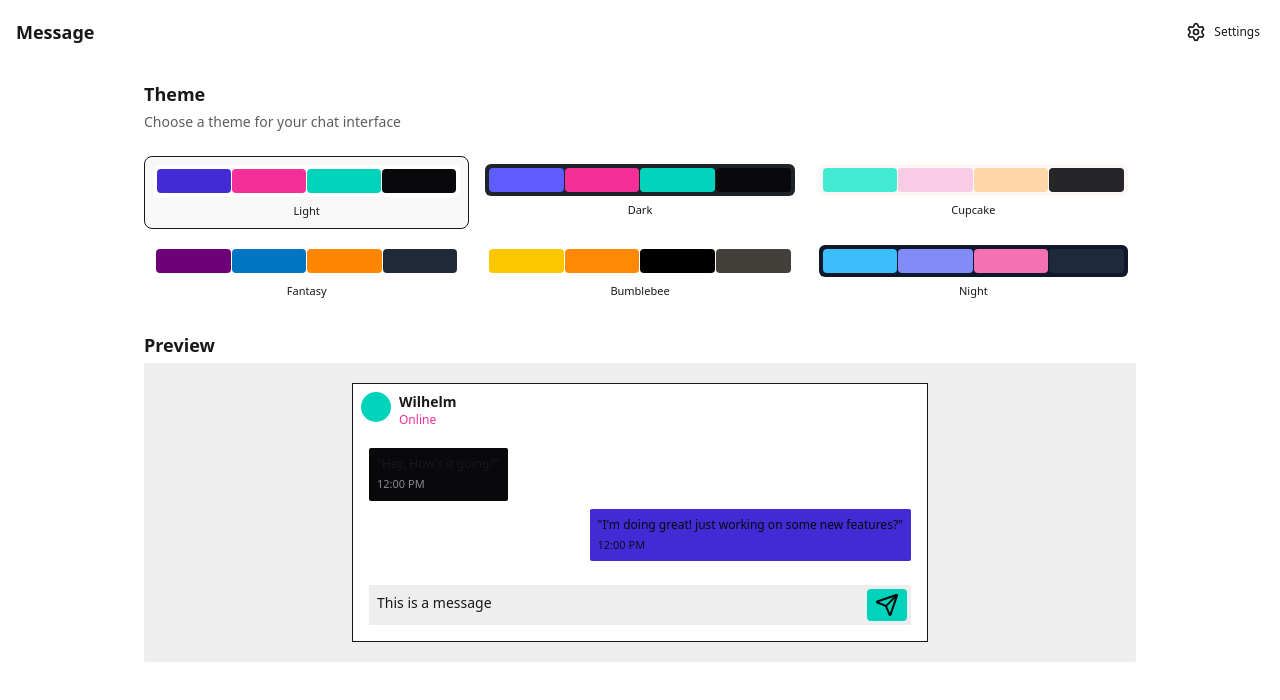
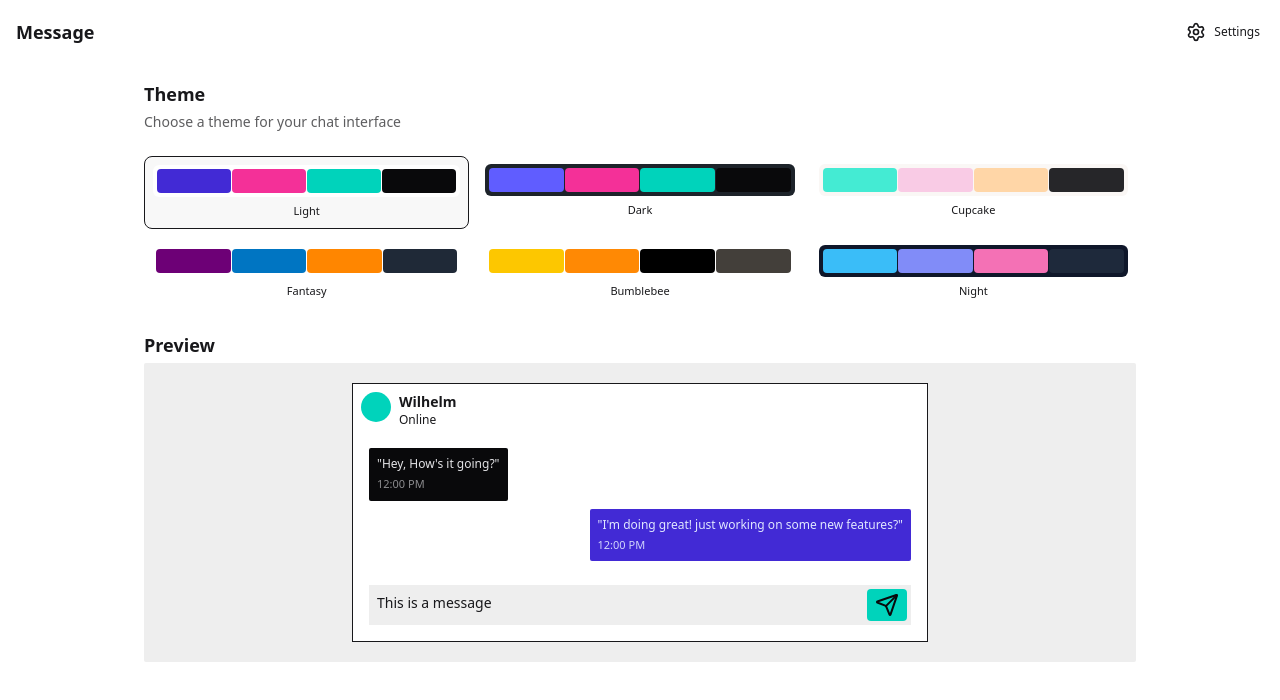
Before and after one commit to L3iCodes/Verta, a React (Vite) app in the folder frontend/: page /setting in a window 1280 px wide. Shown: the top 700 px of the page. Built offline with nearby package versions, Linux system fonts and the light colour scheme; no server answers.

Commit message:
Add minor text color changes in settings

```diff
--- a/frontend/src/pages/SettingsPage.tsx
+++ b/frontend/src/pages/SettingsPage.tsx
@@ -51,22 +51,22 @@ export default function SettingsPage(){
                                 <div className="w-[30px] h-[30px] bg-accent  rounded-full"/>
                                 <div>
                                     <h1 className="text-sm font-semibold">Wilhelm</h1>
-                                    <p className="text-xs text-secondary">Online</p>
+                                    <p className="text-xs text-base-content-70">Online</p>
                                 </div>
                             </div>
                             <div className="flex flex-col w-full gap-2 p-2">
                                 <div className="bg-neutral w-fit p-2 rounded-xs space-y-1">
-                                    <p className="text-xs font-medium">"Hey, How's it going?"</p>
+                                    <p className="text-xs text-neutral-content font-medium">"Hey, How's it going?"</p>
                                     <p className="text-[11px] text-neutral-content/60">12:00 PM</p>
                                 </div>
 
-                                <div className="self-end bg-primary text-neutral w-fit p-2 rounded-xs space-y-1">
-                                    <p className="text-xs font-medium">"I'm doing great! just working on some new features?"</p>
-                                    <p className="text-[11px] text-neutral/90">12:00 PM</p>
+                                <div className="self-end bg-primary w-fit p-2 rounded-xs space-y-1">
+                                    <p className="text-xs font-medium text-primary-content">"I'm doing great! just working on some new features?"</p>
+                                    <p className="text-[11px] text-primary-content/90">12:00 PM</p>
                                 </div>
 
                                 <div className="flex w-full p-1 bg-base-300 mt-4 gap-2">
-                                    <p className="text-sm p-1 w-full">This is a message</p>
+                                    <p className="text-sm p-1 w-full text-base-content">This is a message</p>
                                     <div className="bg-accent h-full px-2 py-1 text-neutral rounded-sm">
                                         <Send />
                                     </div>
```
